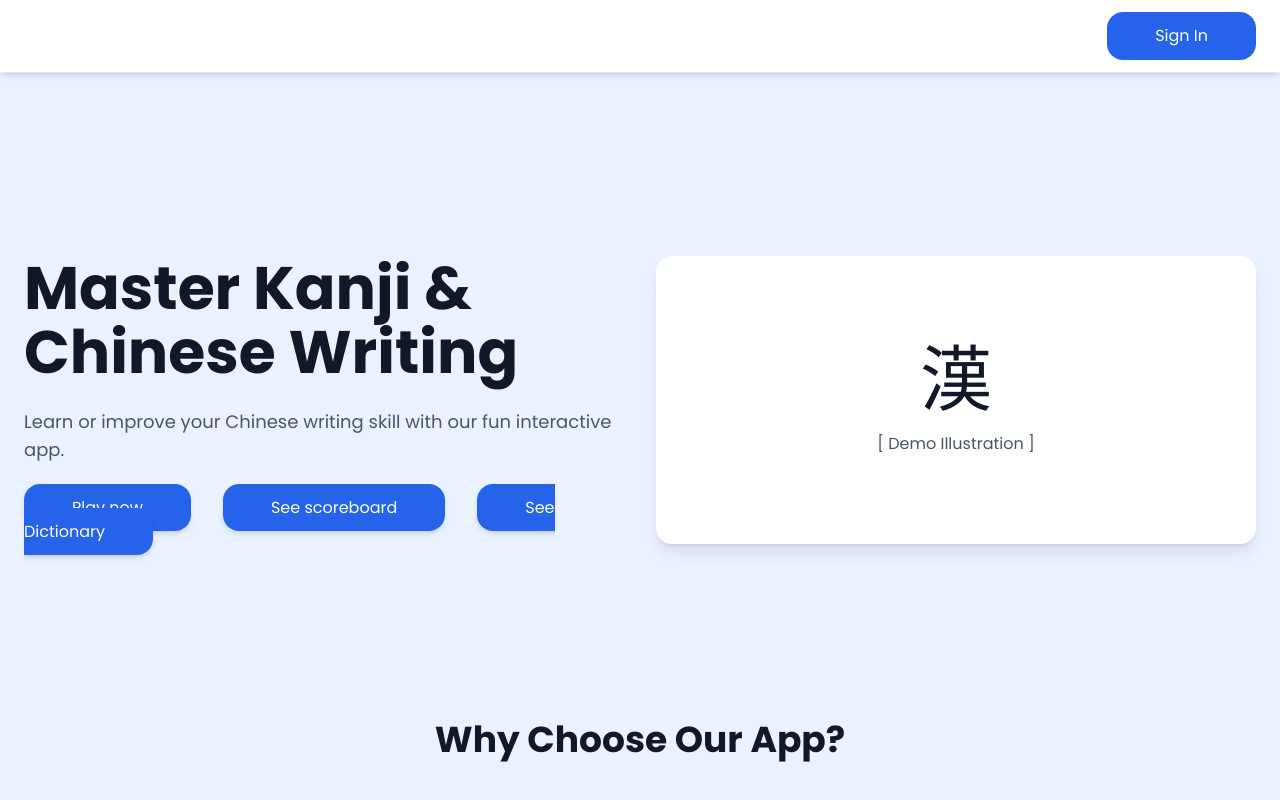
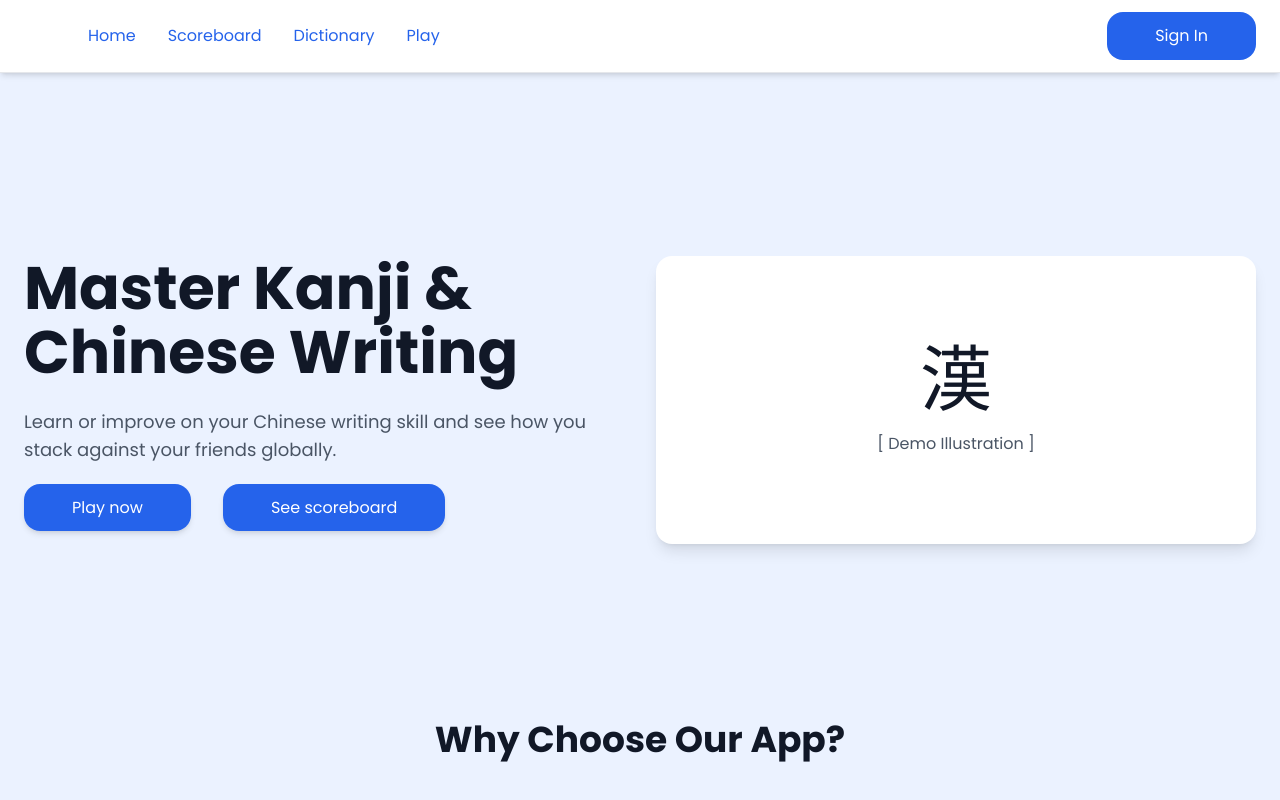
Before and after one commit to SingleBicycle/todolist, a React (Vite) app: page / in a window 1280 px wide. Shown: the top 800 px of the page. Built offline with nearby package versions, Linux system fonts and the light colour scheme; no server answers; a web font is replaced by a local one.

Commit message:
Add links to nav

```diff
--- a/src/App.jsx
+++ b/src/App.jsx
@@ -2,10 +2,10 @@ import { useState, useEffect, useRef } from "react";
 import HomePage from "./pages/Home";
 import LoginPage from "./pages/Login";
 import PlayPage from "./pages/Play";
-import NotFoundPage from "./pages/NotFound"
+import NotFoundPage from "./pages/NotFound";
 import ProfilePage from "./pages/Profile";
-import ProfileEditPage from "./pages/ProfileEdit"
-import DictionaryPage from "./pages/Dictionary"
+import ProfileEditPage from "./pages/ProfileEdit";
+import DictionaryPage from "./pages/Dictionary";
 import { LogOut } from "lucide-react";
 import ScoreBoardPage from "./pages/ScoreBoard";
 import { getCurrentUser, logout } from "./firebase/auth";
@@ -67,12 +67,41 @@ function Navbar({ user, isLoading, score }) {
   return (
     <nav className="backdrop-blur-sm border-b z-50 border-gray-200 w-full bg-white fixed top-0 shadow-md">
       <div className="container mx-auto py-3 px-6 flex justify-between items-center w-full">
+        <div className="flex">
           <Link
             to="/"
             className="!px-0 text-2xl !font-bold text-[var(--primary)] hover:text-[var(--accent-primary)] transition-all duration-200 ease-in-out"
           >
             {import.meta.env.VITE_APP_NAME}
           </Link>
+          <div className="pl-16 flex gap-8 items-center">
+            {" "}
+            <Link
+              className=" !px-0 text-[var(--primary)] hover:text-[var(--accent-primary)] transition-all duration-200 ease-in-out"
+              to="/"
+            >
+              Home
+            </Link>
+            <Link
+              className=" !px-0 text-[var(--primary)] hover:text-[var(--accent-primary)] transition-all duration-200 ease-in-out"
+              to="/scoreboard"
+            >
+              Scoreboard
+            </Link>
+            <Link
+              className="!px-0 text-[var(--primary)] hover:text-[var(--accent-primary)] transition-all duration-200 ease-in-out"
+              to="/dictionary"
+            >
+              Dictionary
+            </Link>
+            <Link
+              className="!px-0 text-[var(--primary)] hover:text-[var(--accent-primary)] transition-all duration-200 ease-in-out"
+              to="/play"
+            >
+              Play
+            </Link>
+          </div>
+        </div>
 
         <div className="flex items-center gap-4">
           {isLoading ? (
--- a/src/pages/Home.jsx
+++ b/src/pages/Home.jsx
@@ -38,8 +38,8 @@ const HomePage = () => {
             Master Kanji & Chinese Writing
           </h1>
           <p className="!text-gray-600 text-lg max-w-2xl mb-8">
-            Learn or improve your Chinese writing skill with our fun interactive
-            app.
+            Learn or improve on your Chinese writing skill and see how you stack
+            against your friends globally.
           </p>
           <Link
             to={isLoggedIn ? "/play" : "/login"}
@@ -47,17 +47,8 @@ const HomePage = () => {
           >
             Play now
           </Link>
-          <Link
-            to={"/scoreboard"}
-            className="blue-button ml-8"
-          >
+          <Link to={"/scoreboard"} className="blue-button ml-8">
             See scoreboard
-          </Link>
-          <Link
-            to={"/dictionary"}
-            className="ml-8 bg-[var(--primary)] text-white shadow-md hover:bg-[var(--accent-primary)] transition-all duration-200 ease-in-out"
-          >
-            See Dictionary
           </Link>
         </div>
         <div className="flex justify-center md:w-1/3 lg:w-1/2 min-h-72">
--- a/src/pages/Play.jsx
+++ b/src/pages/Play.jsx
@@ -8,7 +8,7 @@ import {
   updateUser,
 } from "../firebase/database";
 import { PlayCircle, X } from "lucide-react";
-import BackButton from "./BackButton"
+import BackButton from "./BackButton";
 
 const CWIDTH = 620;
 const CHEIGHT = 620;
@@ -16,6 +16,8 @@ export { CWIDTH, CHEIGHT };
 
 const POINTS_PER_WORD_PER_DIFFICULTY = 30;
 const SCORE_THRESHOLD = 70;
+
+const GAME_MODE = ["Standard", "Test"];
 const DIFFICULTIES = {
   1: "Easy",
   2: "Okay",
@@ -485,7 +487,7 @@ const PlayPage = ({ updateNavScore }) => {
               {showGrid && (
                 <div
                   ref={gridRef}
-                  className="absolute top-full left-0 mt-1 p-2 bg-white rounded-md border border-gray-300 shadow-lg z-10"
+                  className="absolute top-full left-0 mt-1 p-2 bg-white rounded-md border border-gray-300 shadow-lg z-20"
                 >
                   <div className="grid grid-cols-3 sm:grid-cols-4 lg:grid-cols-5 gap-2 w-sm lg:w-md">
                     {Object.entries(charData.characters).map(
@@ -520,24 +522,39 @@ const PlayPage = ({ updateNavScore }) => {
             </div>
             !
           </div>
-          <button
+
+          <select
+            value={"Standard"}
             disabled={loading}
-            onClick={animate}
-            className={`bg-[var(--primary)] flex gap-2 text-white !px-3 !py-2 !rounded-md blue-button ${
-              loading ? "!cursor-not-allowed opacity-50" : ""
+            className={`pl-2 text-black !pr-0 py-1 rounded-md border-1 border-gray-300 bg-white ${
+              loading ? "cursor-not-allowed opacity-50" : "cursor-pointer"
             }`}
           >
-            <PlayCircle /> Animate
-          </button>
+            {GAME_MODE.map((item, index) => (
+              <option key={index} value={item}>
+                {item}
+              </option>
+            ))}
+          </select>
         </div>
 
         <div className="relative min-h-[620px] bg-white rounded-md border-gray-300 border-dashed border-4">
           {/* HanziWriter container - separate from canvas */}
+
           <div
             ref={writerContainerRef}
             className="absolute top-0 left-0 w-full h-full pointer-events-none"
           />
 
+          <button
+            disabled={loading}
+            onClick={animate}
+            className={`bg-transparent z-10 right-2 top-2 absolute text-[var(--primary)] !p-0 ${
+              loading ? "!cursor-not-allowed opacity-50" : ""
+            }`}
+          >
+            <PlayCircle />
+          </button>
           {/* Canvas for drawing */}
           <canvas
             width={CWIDTH}
@@ -676,10 +693,9 @@ const PlayPage = ({ updateNavScore }) => {
             </div>
           </div>
         )}
-        <div className="mt-8 mb-12">
+        {/* <div className="mt-8 mb-12">
           <BackButton />
-        </div>
-
+        </div> */}
       </div>
     </div>
   );
--- a/src/pages/Profile.jsx
+++ b/src/pages/Profile.jsx
@@ -1,8 +1,8 @@
-import React, { useState, useEffect } from 'react';
+import React, { useState, useEffect } from "react";
 import { useParams, useNavigate } from "react-router-dom";
 import { getCurrentUser } from "../firebase/auth";
 import { getUserById } from "../firebase/database";
-import BackButton from "./BackButton"
+import BackButton from "./BackButton";
 import anonymousPfp from "/src/assets/anonymous-pfp-40x40.png";
 
 const ProfilePage = () => {
@@ -66,13 +66,10 @@ if (user === null) {
   // Users state
   return (
     <div className="text-[var(--text)] mt-8">
-      <h3 className="text-2xl font-bold text-center mb-20">
-        Profile Page
-      </h3>
+      <h3 className="text-2xl font-bold text-center mb-20">Profile Page</h3>
 
       <div className="flex flex-col items-center justify-center">
         <div className="w-80/100 bg-[var(--tertiary)] rounded-md m-4">
-
           <div className="p-12 flex flex-row items-center justify-between">
             <div className="flex flex-row items-center">
               <img
@@ -85,19 +82,17 @@ if (user === null) {
                 {user.username || "No username"}
               </h2>
             </div>
-            {currentUser.uid == uid && <button
+            {currentUser.uid == uid && (
+              <button
                 className="blue-button ml-8"
                 onClick={() => {
-                navigate(`/profile/${uid}/edit`)
+                  navigate(`/profile/${uid}/edit`);
                 }}
               >
                 Edit profile
               </button>
-            }
-
+            )}
           </div>
-
-
 
           <div className="p-12">
             <table>
@@ -119,7 +114,9 @@ if (user === null) {
                   <td>{uid}</td>
                 </tr> */}
                 <tr>
-                  <td><b>Created at</b></td>
+                  <td>
+                    <b>Created at</b>
+                  </td>
                   <td>{user.created_at}</td>
                 </tr>
                 {/* <tr>
@@ -131,23 +128,28 @@ if (user === null) {
                   <td>{user.is_on_random_mode}</td>
                 </tr> */}
                 <tr>
-                  <td><b>Last played at</b></td>
+                  <td>
+                    <b>Last played at</b>
+                  </td>
                   <td>{user.last_played_at}</td>
                 </tr>
                 <tr>
-                  <td><b>Last word</b></td>
+                  <td>
+                    <b>Last word</b>
+                  </td>
                   <td>{user.last_word}</td>
                 </tr>
                 <tr>
-                  <td><b>Points</b></td>
+                  <td>
+                    <b>Points</b>
+                  </td>
                   <td>{user.points}</td>
                 </tr>
               </tbody>
             </table>
-
           </div>
         </div>
-        <BackButton />
+        {/* <BackButton /> */}
       </div>
     </div>
   );
```
Also changed, not shown: src/pages/ScoreBoard.jsx (+26 -21 lines). Lines whose indentation alone changed are shown as unchanged.
